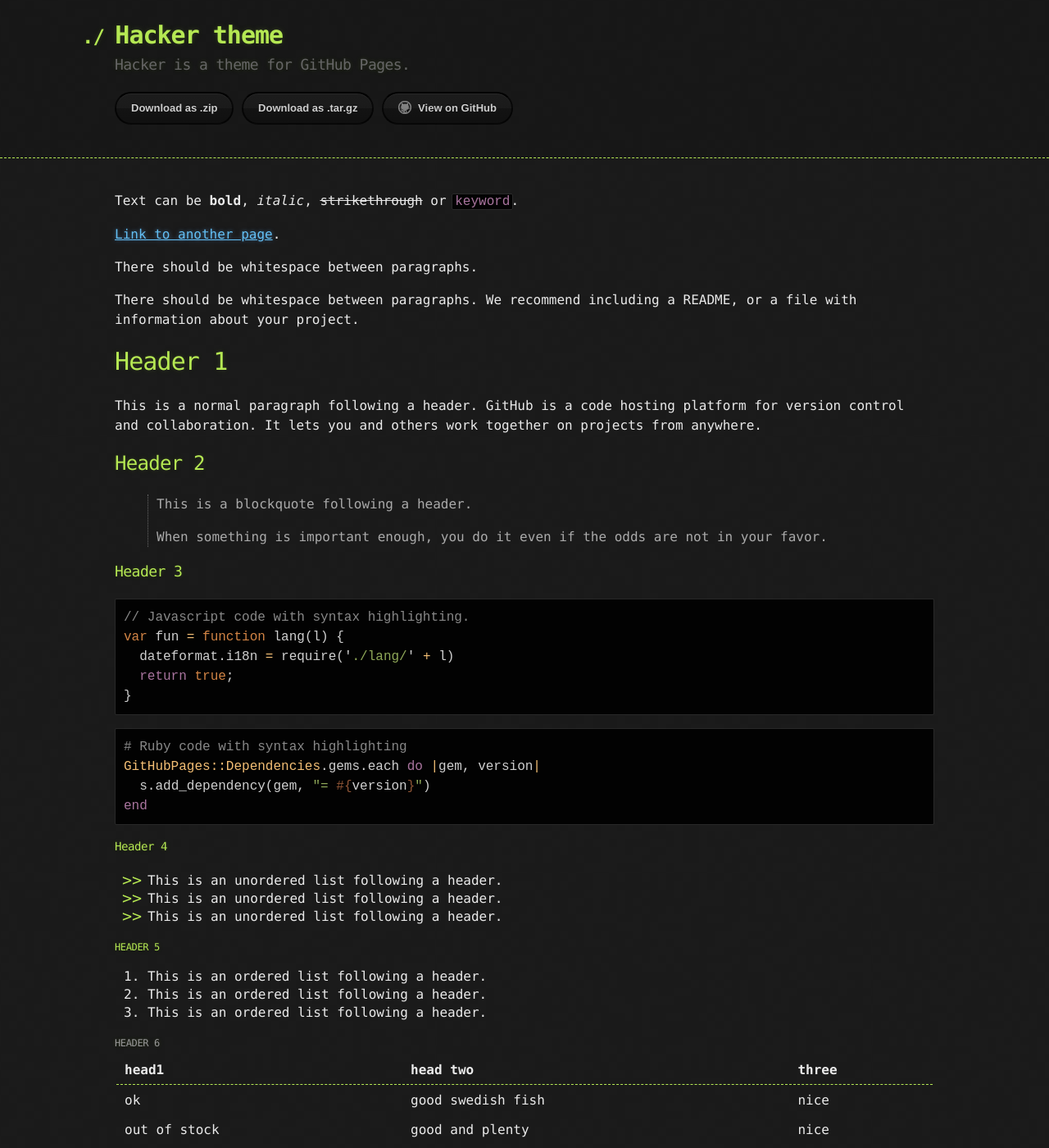
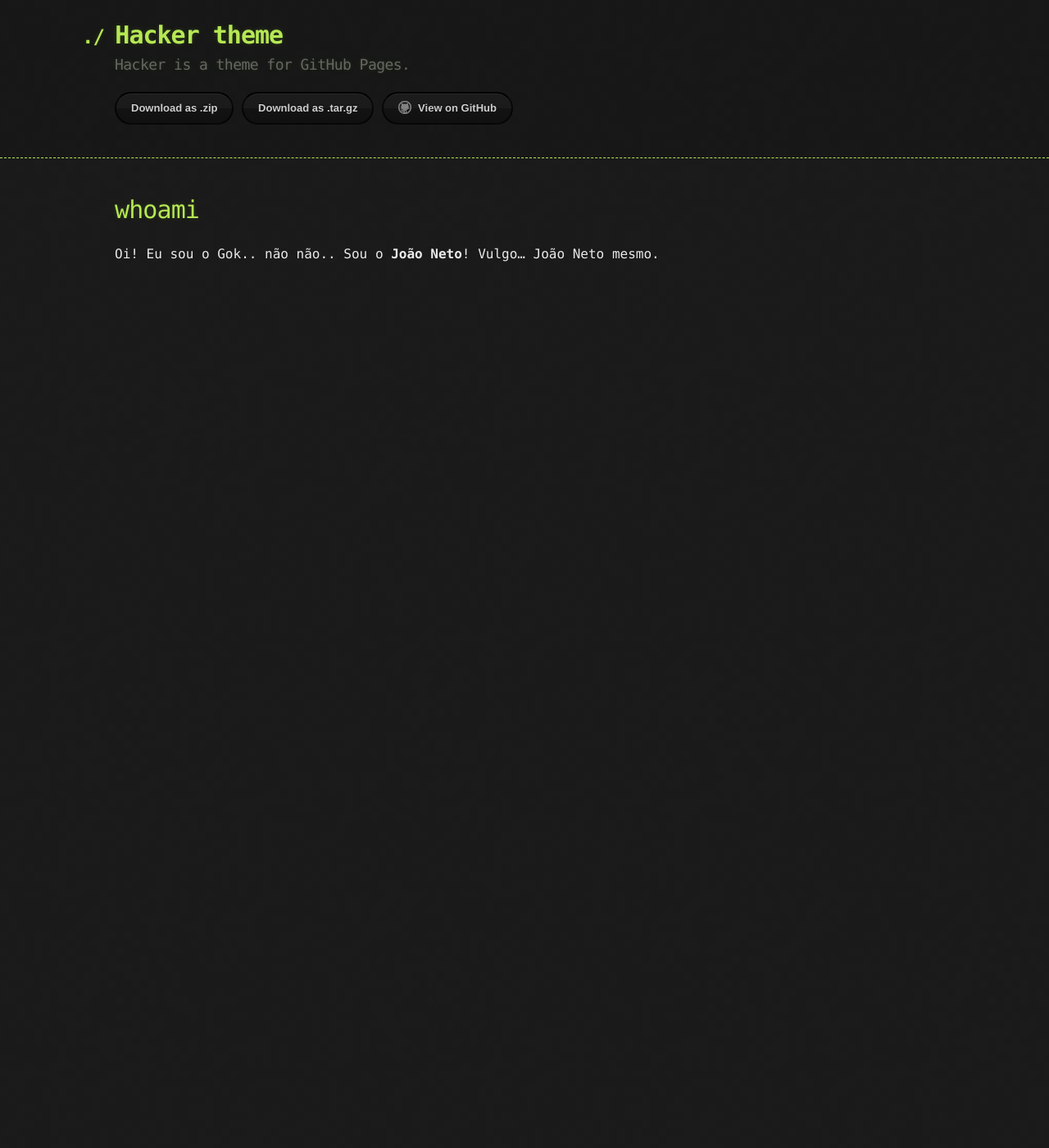
Before and after one commit to j040n3t0/j040n3t0.github.io, a Jekyll site: the page built from index.md, in a window 1280 px wide and 1400 px high. Shown: the whole window at 82% size. Built offline with Jekyll 4.4.1, drawn with Linux system fonts in a browser that asks for light colours; our own code applies the rules of GitHub Pages for plain Markdown files; some of the changed text lies outside the part shown.

Commit message:
edit index html

````diff
--- a/index.md
+++ b/index.md
@@ -2,122 +2,6 @@
 layout: default
 ---
 
-Text can be **bold**, _italic_, ~~strikethrough~~ or `keyword`.
+# whoami
 
-[Link to another page](./another-page.html).
-
-There should be whitespace between paragraphs.
-
-There should be whitespace between paragraphs. We recommend including a README, or a file with information about your project.
-
-# Header 1
-
-This is a normal paragraph following a header. GitHub is a code hosting platform for version control and collaboration. It lets you and others work together on projects from anywhere.
-
-## Header 2
-
-> This is a blockquote following a header.
->
-> When something is important enough, you do it even if the odds are not in your favor.
-
-### Header 3
-
-```js
-// Javascript code with syntax highlighting.
-var fun = function lang(l) {
-  dateformat.i18n = require('./lang/' + l)
-  return true;
-}
-```
-
-```ruby
-# Ruby code with syntax highlighting
-GitHubPages::Dependencies.gems.each do |gem, version|
-  s.add_dependency(gem, "= #{version}")
-end
-```
-
-#### Header 4
-
-*   This is an unordered list following a header.
-*   This is an unordered list following a header.
-*   This is an unordered list following a header.
-
-##### Header 5
-
-1.  This is an ordered list following a header.
-2.  This is an ordered list following a header.
-3.  This is an ordered list following a header.
-
-###### Header 6
-
-| head1        | head two          | three |
-|:-------------|:------------------|:------|
-| ok           | good swedish fish | nice  |
-| out of stock | good and plenty   | nice  |
-| ok           | good `oreos`      | hmm   |
-| ok           | good `zoute` drop | yumm  |
-
-### There's a horizontal rule below this.
-
-* * *
-
-### Here is an unordered list:
-
-*   Item foo
-*   Item bar
-*   Item baz
-*   Item zip
-
-### And an ordered list:
-
-1.  Item one
-1.  Item two
-1.  Item three
-1.  Item four
-
-### And a nested list:
-
-- level 1 item
-  - level 2 item
-  - level 2 item
-    - level 3 item
-    - level 3 item
-- level 1 item
-  - level 2 item
-  - level 2 item
-  - level 2 item
-- level 1 item
-  - level 2 item
-  - level 2 item
-- level 1 item
-
-### Small image
-
-![Octocat](https://assets-cdn.github.com/images/icons/emoji/octocat.png)
-
-### Large image
-
-![Branching](https://guides.github.com/activities/hello-world/branching.png)
-
-
-### Definition lists can be used with HTML syntax.
-
-<dl>
-<dt>Name</dt>
-<dd>Godzilla</dd>
-<dt>Born</dt>
-<dd>1952</dd>
-<dt>Birthplace</dt>
-<dd>Japan</dd>
-<dt>Color</dt>
-<dd>Green</dd>
-</dl>
-
-```
-Long, single-line code blocks should not wrap. They should horizontally scroll if they are too long. This line should be long enough to demonstrate this.
-```
-
-```
-The final element.
-```
+Oi! Eu sou o Gok.. não não.. Sou o **João Neto**! Vulgo... João Neto mesmo.
````
